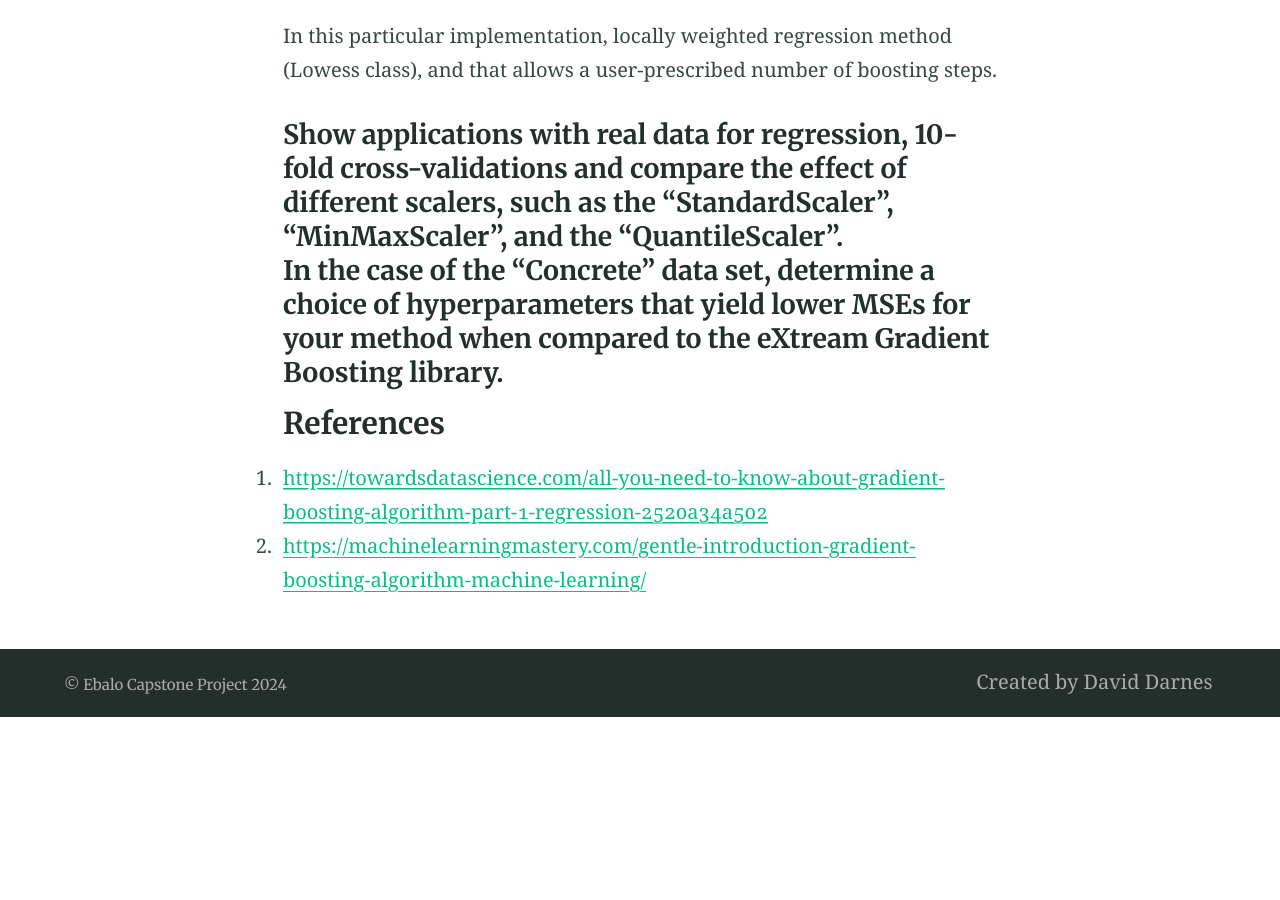
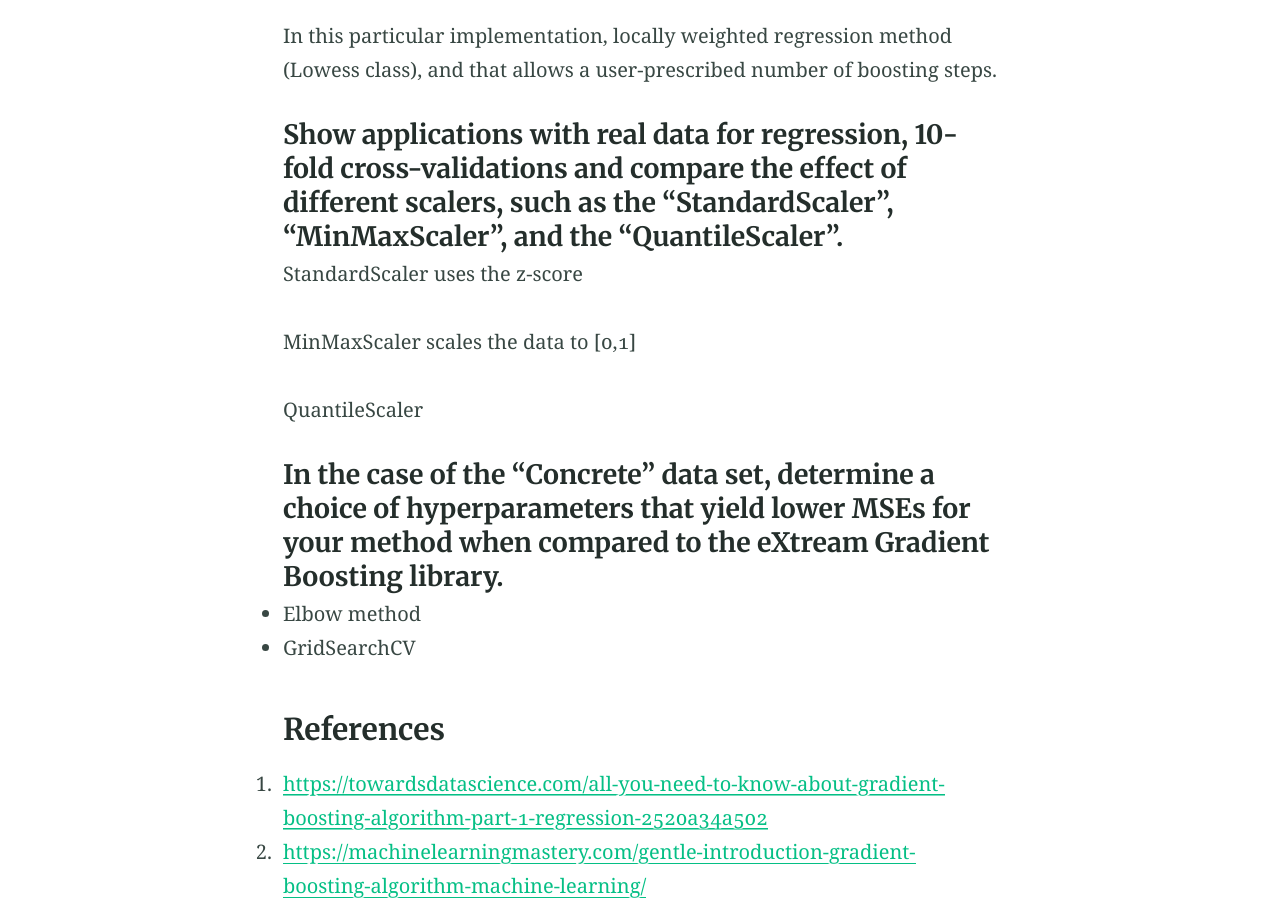
Before and after one commit to emxee333/data-440-capstone, a Jekyll site: the page built from _posts/2024-09-24-gradient-boosting.md, in a window 1280 px wide and 900 px high, scrolled down 905 px. Built offline with Jekyll 4.4.1, drawn with Linux system fonts in a browser that asks for light colours; before the commit the page ends 1622 px from its top, so only the background shows below that.

Commit message:
Update 2024-09-24-gradient-boosting.md

```diff
--- a/_posts/2024-09-24-gradient-boosting.md
+++ b/_posts/2024-09-24-gradient-boosting.md
@@ -3,7 +3,7 @@ title: Gradient Boosting and LOESS
 categories:
 - General
 excerpt: |
-  LOESS (Locally Estimated Scatterplot Smoothing) is a non-parametric regression technique used to fit a smooth curve through a set of data points.
+  Gradient Boosting Algorithim using the LOESS function and Comparison of scalars
 feature_text: |
   ## Assignment 2 Part 1
   Creating a class for the LOESS function
@@ -21,7 +21,16 @@ In this particular implementation,  locally weighted regression method (Lowess c
 
 #### Show applications with real data for regression, 10-fold cross-validations and compare the effect of different scalers, such as the “StandardScaler”, “MinMaxScaler”, and the “QuantileScaler”.
 
+StandardScaler uses the z-score
+
+MinMaxScaler scales the data to [0,1]
+
+QuantileScaler
+
 #### In the case of the “Concrete” data set, determine a choice of hyperparameters that yield lower MSEs for your method when compared to the eXtream Gradient Boosting library.
+
+- Elbow method
+- GridSearchCV
 
 
 
```
